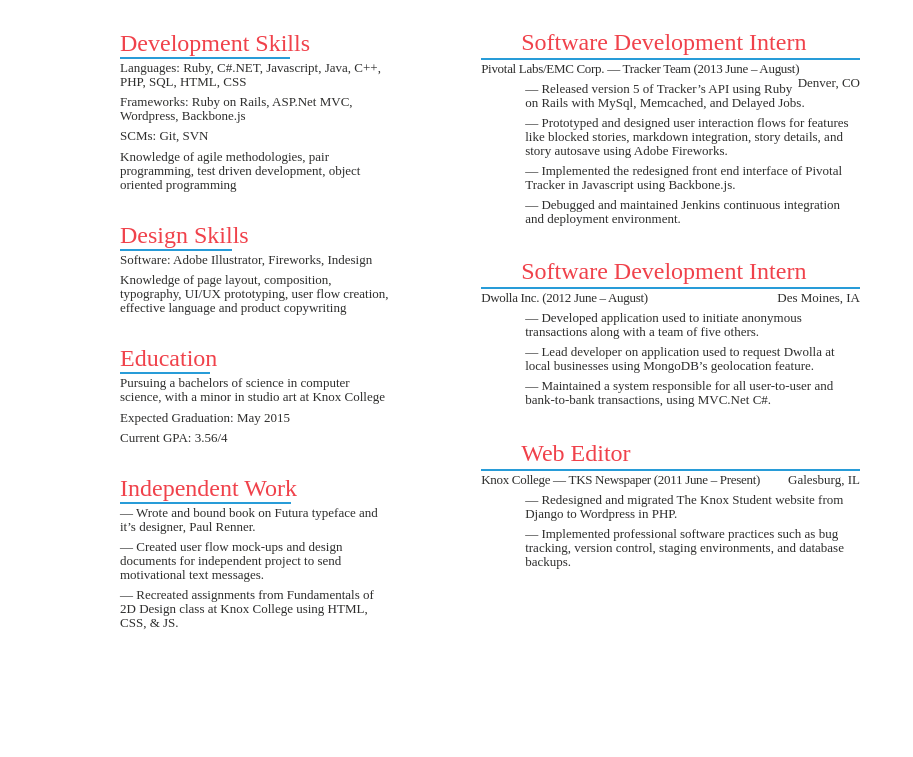
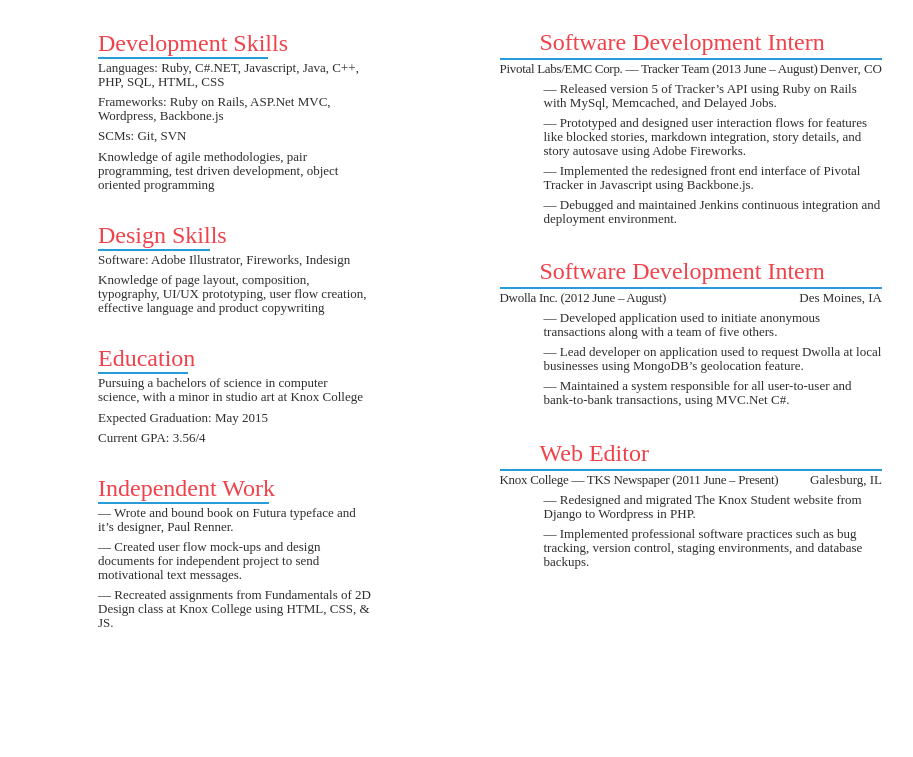
Before and after one commit to lalunamel/resume, a plain HTML site: page index.html in a window 1280 px wide. Shown: the part 331-1088 px from the top of the page, without its empty margins (183-1096 px from the left). Drawn offline with Linux system fonts and the light colour scheme.

Commit message:
Final styling changes

```diff
--- a/index.html
+++ b/index.html
@@ -8,6 +8,7 @@
 
   <link rel="stylesheet" type="text/css" href="reset.css">
   <style type="text/css">
+    @media all {
       html {
         background-color: white;
       }
@@ -19,7 +20,7 @@
         width: 850px;
         margin: 0 auto;
 
-      padding: 80px 22px 0 22px;
+        padding: 80px 0 0 0;
         font-family: "futura-pt";
         color: #2E2E2D;
         background-color: white;
@@ -32,11 +33,11 @@
         background-color: white;
       }
       .column-left {
-      width: 42%;
-      margin-right: 11%;
+        width: 40%;
+        margin-right: 15%;
       }
       .column-right {
-      width: 47%;
+        width: 45%;
       }
 
       .separator {
@@ -129,6 +130,7 @@
       }
       .work .experiences {
         padding-left: 44px;
+      }
     }
   </style>
 </head>
```
Lines whose indentation alone changed are shown as unchanged.
